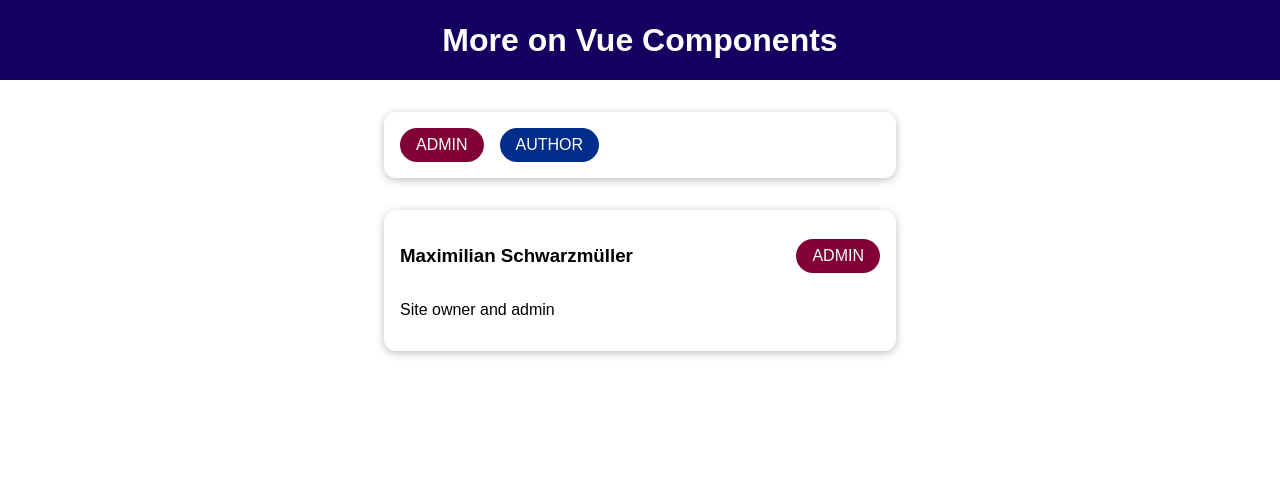
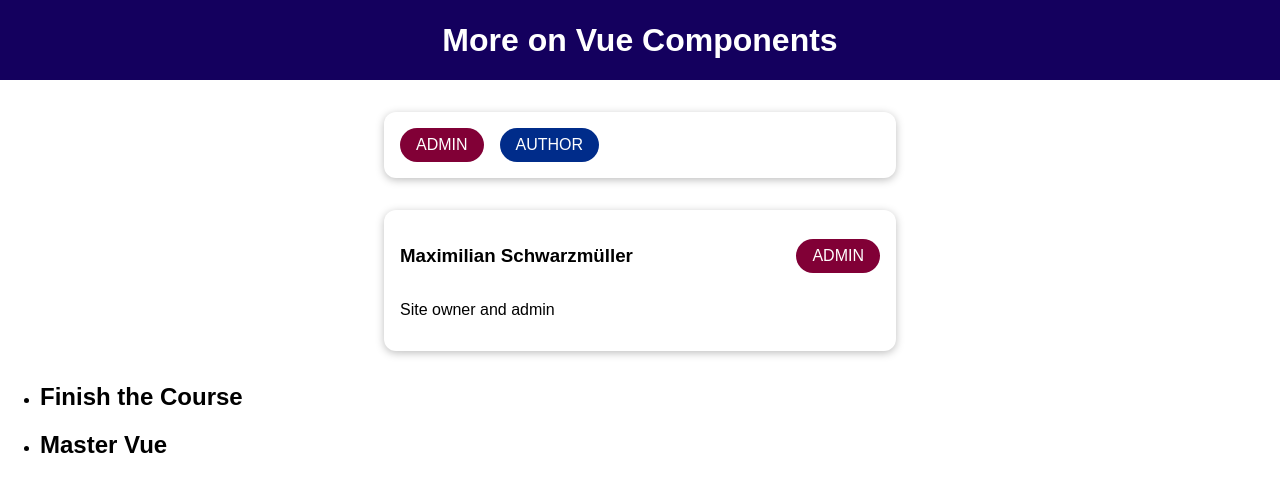
Before and after one commit to htet-29/Advanced-Component, a Vue app: page / in a window 1280 px wide. Shown: the top 492 px of the page. Built offline with nearby package versions, Linux system fonts and the light colour scheme.

Commit message:
Scoped Slot

```diff
--- a/src/App.vue
+++ b/src/App.vue
@@ -7,6 +7,11 @@
       :info-text="activeUser.description"
       :role="activeUser.role"
     />
+    <course-goal>
+      <template #default="slotProps">
+        <h2> {{ slotProps.item }} </h2>
+      </template>
+    </course-goal>
   </div>
 </template>
 
--- /dev/null
+++ b/src/components/CourseGoal.vue
@@ -0,0 +1,21 @@
+<script>
+export default {
+  data() {
+    return {
+      goals: ['Finish the Course', 'Master Vue']
+    }
+  }
+}
+</script>
+
+<template>
+  <ul>
+    <li v-for="goal in goals">
+      <slot :item="goal"></slot>
+    </li>
+  </ul>
+</template>
+
+<style scoped>
+
+</style>
--- a/src/main.js
+++ b/src/main.js
@@ -3,10 +3,12 @@ import { createApp } from 'vue';
 import App from './App.vue';
 import BaseBadge from './components/BaseBadge.vue';
 import BaseCard from './components/BaseCard.vue';
+import CourseGoal from "@/components/CourseGoal.vue";
 
 const app = createApp(App);
 
 app.component('base-badge', BaseBadge);
 app.component('base-card', BaseCard);
+app.component('course-goal', CourseGoal);
 
 app.mount('#app');
```
